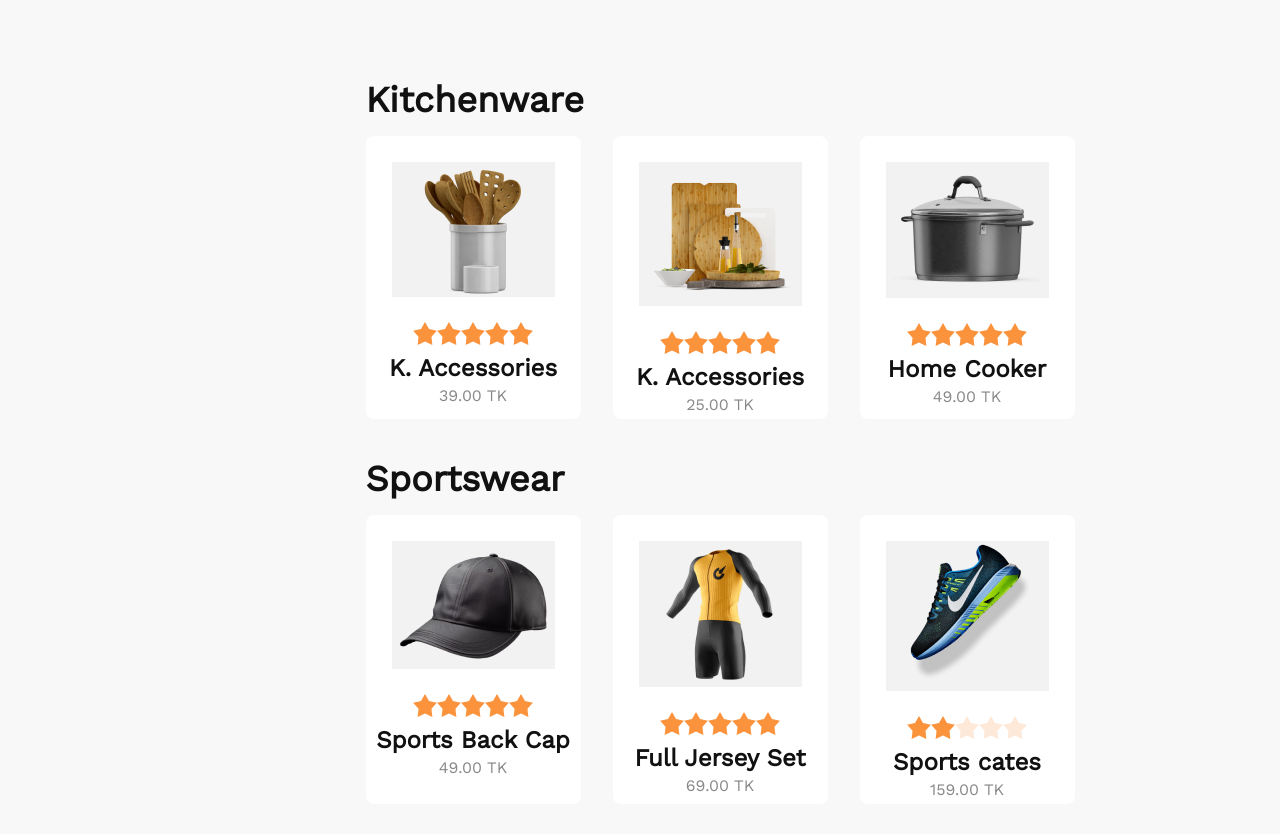
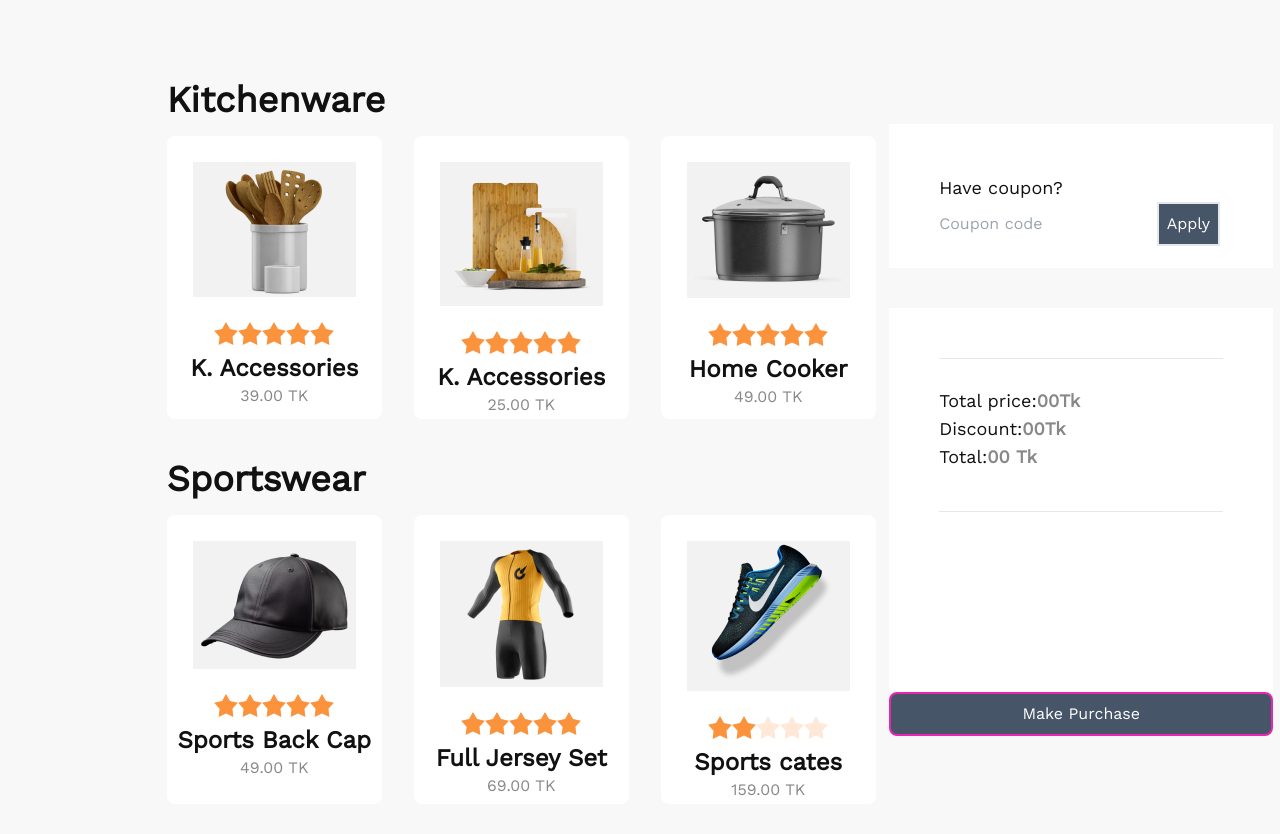
Before and after one commit to rajalishikh/A-summer-sale-website, a plain HTML site: page index.html in a window 1280 px wide. Shown: the part 880-1714 px from the top of the page. Drawn offline with nearby package versions, Linux system fonts and the light colour scheme.

Commit message:
add my last work of javascript

```diff
--- a/index.html
+++ b/index.html
@@ -329,6 +329,96 @@
             <!-- End  my Kitchenware section  -->
           </div>
         </div>
+        <!-- end my card section -->
+        <!-- start calculation section  -->
+        <div class="mt-11">
+          <div class="bg-[#FFF] h-36 border-solid border-2 border-[#FFF] p-12">
+            <h3 class="text-[#111] font-medium text-lg">Have coupon?</h3>
+            <input id="Apply1" type="text" placeholder="Coupon code" />
+            <button
+              onclick="couponApply()"
+              id="Apply2"
+              type="button"
+              disabled
+              class="border-solid border-2 border-[#E527B2]rounded-lg p-2 bg-[#E527B2] text-white disabled:bg-slate-600"
+            >
+              Apply
+            </button>
+          </div>
 
+          <div
+            class="bg-[#FFF] h-96 border-solid border-2 border-[#FFF] p-12 mt-10"
+          >
+            <div id="created"></div>
+            <hr class="mb-7" />
+            <h3 class="text-[#111] font-medium text-lg">
+              Total price:<span
+                id="total"
+                class="text-[#11111180] font-semibold"
+                >00</span
+              ><span class="text-[#11111180] font-semibold">Tk</span>
+            </h3>
+            <h3 class="text-[#111] font-medium text-lg">
+              Discount:<span
+                id="discount"
+                class="text-[#11111180] font-semibold"
+                >00</span
+              ><span class="text-[#11111180] font-semibold">Tk</span>
+            </h3>
+            <h3 class="text-[#111] font-medium text-lg">
+              Total:<span
+                id="grand-total"
+                class="text-[#11111180] font-semibold"
+                >00</span
+              >
+              <span class="text-[#11111180] font-semibold">Tk</span>
+            </h3>
+            <hr class="mt-10" />
+          </div>
+
+          <button
+            onclick="my_modal_2.showModal()"
+            disabled
+            id="Purchase"
+            class="border-solid border-2 border-[#E527B2] rounded-lg p-2 bg-[#E527B2] text-white w-96 disabled:bg-slate-600"
+          >
+            Make Purchase
+          </button>
+        </div>
+        <!-- end my calculation section  -->
+      </section>
+      <!-- start my bonus part  -->
+
+      <!-- Open the modal using ID.showModal() method -->
+
+      <dialog id="my_modal_2" class="modal">
+        <form method="dialog" class="modal-box">
+          <div class="flex justify-center">
+            <div>
+              <img src="images/congo.png" alt="" class="justify-center" />
+            </div>
+          </div>
+          <h3 class="text-center text-[#111] font-bold text-lg">
+            Congratulations
+          </h3>
+          <p class="py-4 text-center">Your Purchase the product</p>
+          <div class="flex justify-center">
+            <div>
+              <button
+                onclick="buttonApply()"
+                class="border-[#E527B2] rounded-lg p-2 bg-[#E527B2] text-white text-center"
+              >
+                Go Home
+              </button>
+            </div>
+          </div>
+        </form>
+        <form method="dialog" class="modal-backdrop"></form>
+      </dialog>
+
+      <!-- end my bonus part -->
+    </main>
+    <script src=" index.js"></script>
+    <script src="index2.js"></script>
   </body>
 </html>
```
